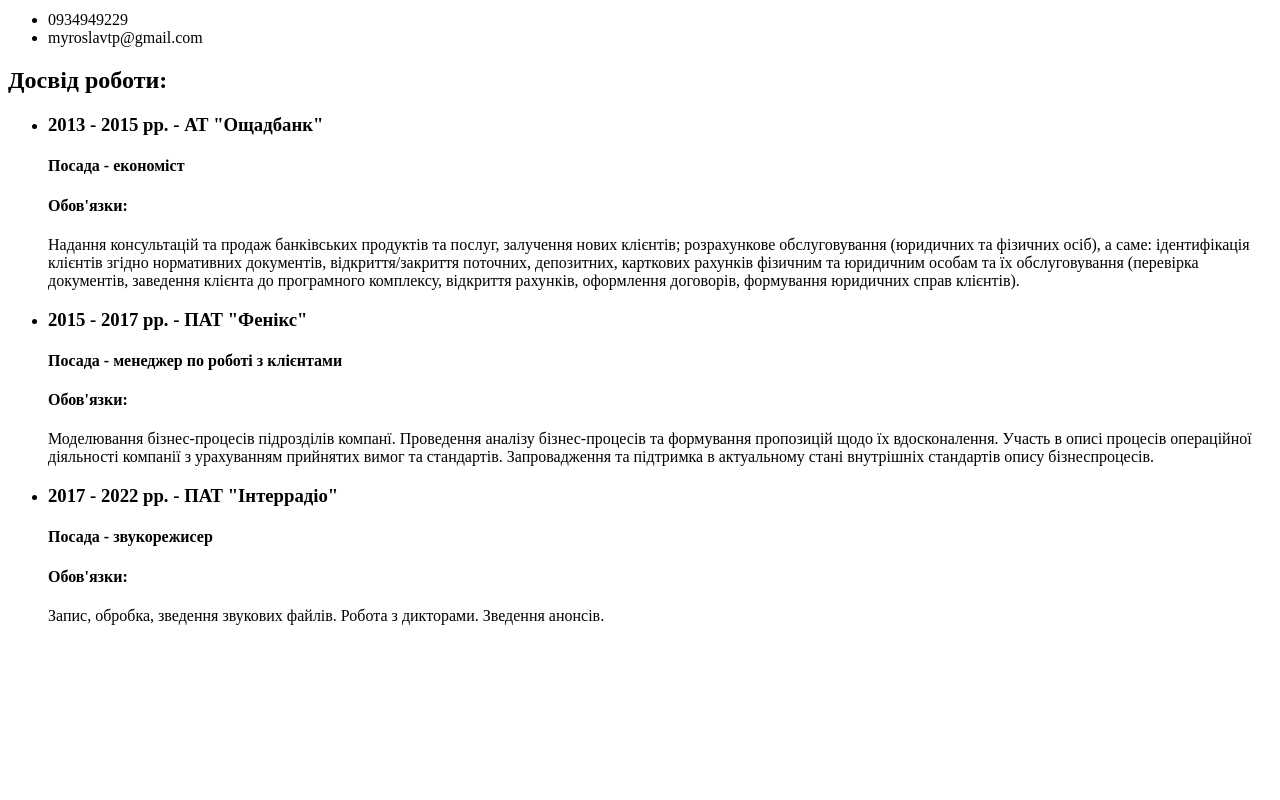
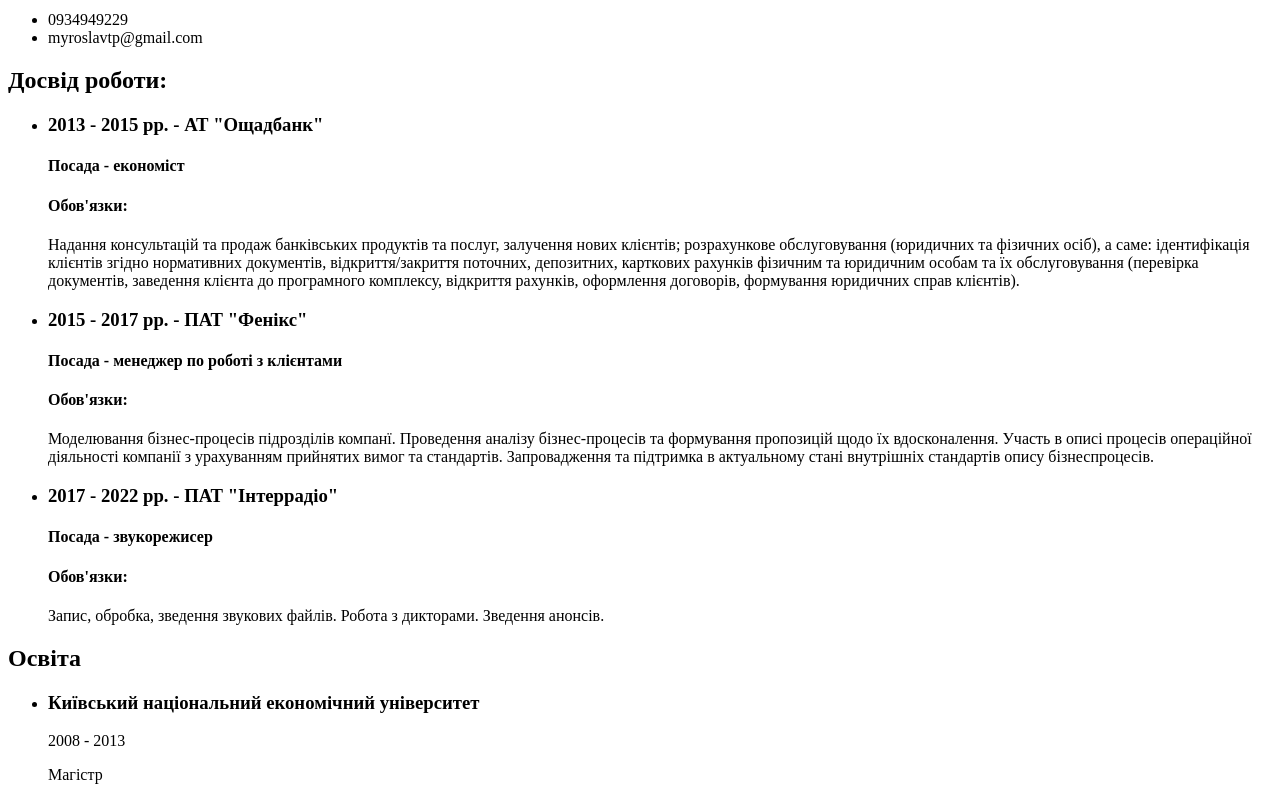
Before and after one commit to myroslavchik/homework-1, a plain HTML site: page index.html in a window 1280 px wide. Shown: the part 427-1227 px from the top of the page. Before the commit the page ends 1068 px from the top, so only its background shows below. Drawn offline with Linux system fonts and the light colour scheme.

Commit message:
Added section education

```diff
--- a/index.html
+++ b/index.html
@@ -74,6 +74,22 @@
                 </ul>
             </div>
         </section>
+        <section>
+            <div>
+                <div>
+                    <h2>Освіта</h2>
+                </div>
+                <div>
+                    <ul>
+                        <li>
+                            <h3>Київський національний економічний університет</h3>
+                            <p>2008 - 2013</p>
+                            <p>Магістр</p>
+                        </li>
+                    </ul>
+                </div>
+           </div>
+        </section>
     </main>
  </body>
 </html>
```
